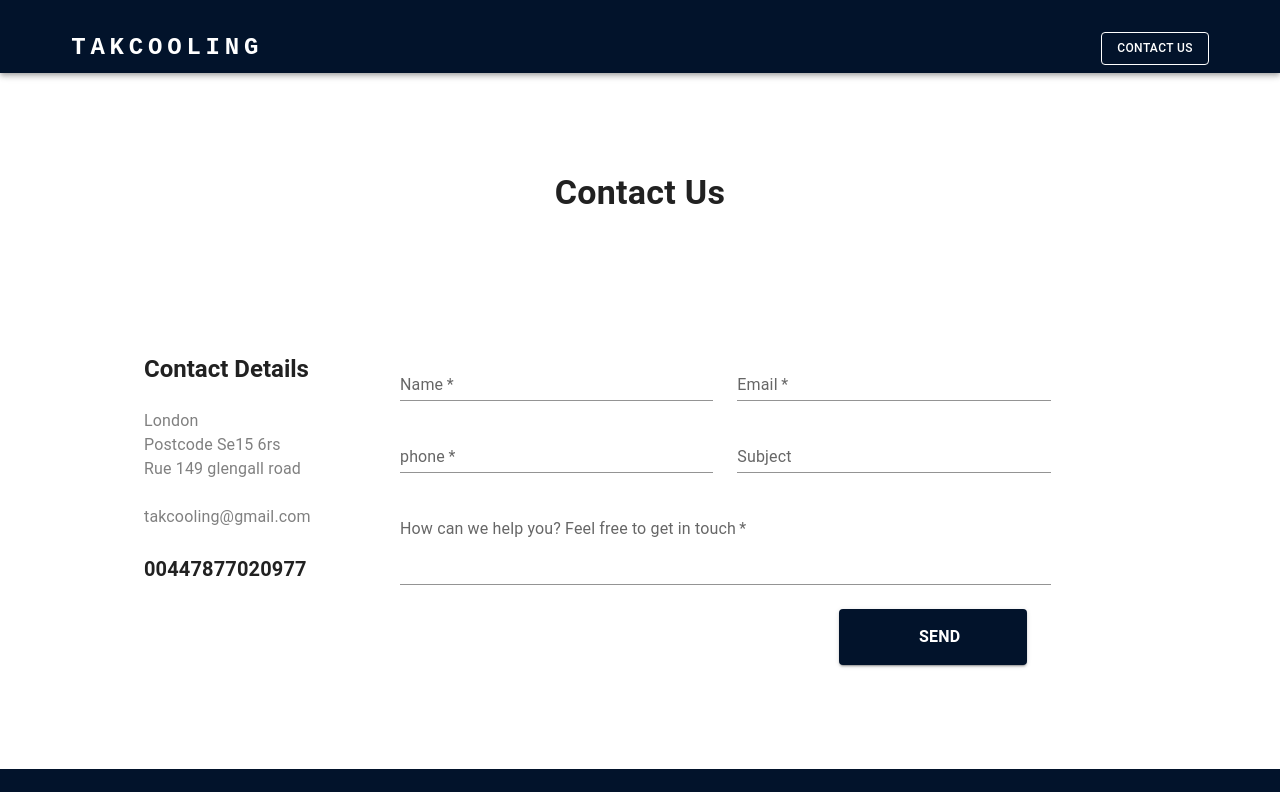
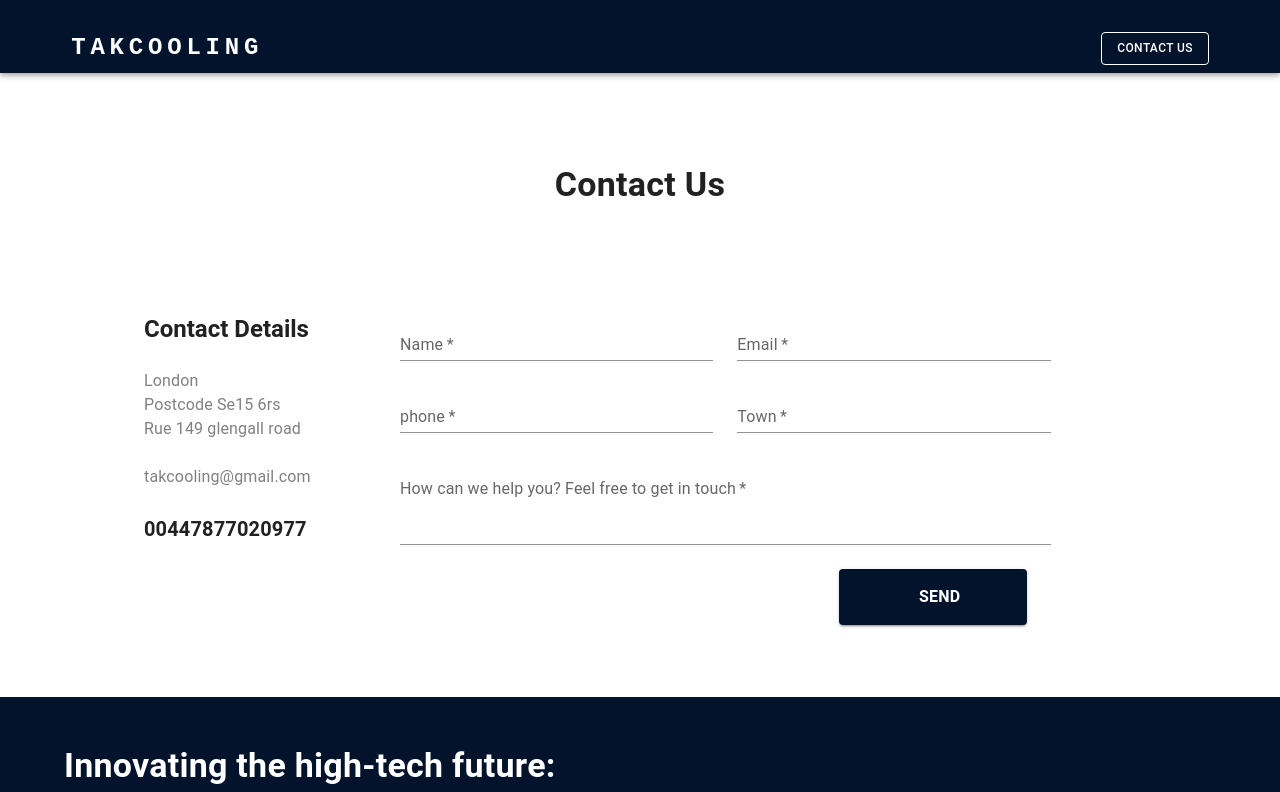
Before and after one commit to iaifrns/FreelanceTakcooling, a React (Vite) app: page /contact in a window 1280 px wide. Shown: the top 792 px of the page. Built offline with nearby package versions, Linux system fonts and the light colour scheme; some icons are missing; the HTML template or start-up script is replaced by a standard one.

Commit message:
changes in the app

```diff
--- a/src/components/contactHeader.tsx
+++ b/src/components/contactHeader.tsx
@@ -2,7 +2,7 @@ import { Grid, Typography } from "@mui/material"
 
 export const Header = () => {
     return (
-        <Grid container justifyContent={'center'} alignItems={'center'} height={'20vh'} mt={5}>
+        <Grid container justifyContent={'center'} alignItems={'center'} height={'20vh'} mt={4}>
             <Grid>
                 <Typography variant="h4" fontWeight={'bold'}>Contact Us</Typography>
             </Grid>
--- a/src/components/formContent.tsx
+++ b/src/components/formContent.tsx
@@ -42,9 +42,10 @@ export const FormContent = ({isSmallScreen} : {isSmallScreen : boolean}) => {
         </Grid>
         <Grid item xs={12} sm={6}>
           <TextField
-            id="subject"
-            name="subject"
-            label="Subject"
+            required
+            id="town"
+            name="town"
+            label="Town"
             fullWidth
             variant="standard"
           />
--- a/src/components/header.tsx
+++ b/src/components/header.tsx
@@ -4,12 +4,12 @@ import { Link } from "react-router-dom";
 
 const defaultTheme = createTheme();
 
-export const TopBar = () => {
+export const TopBar = ({ isSmallScreen }: { isSmallScreen: boolean }) => {
 
     return (
         <AppBar position="static" style={{ backgroundColor: '#02132b', padding: 8 }}>
             <Grid container mt={3} justifyContent={'center'}>
-                <Grid container width={'90%'} justifyContent={'space-between'}>
+                <Grid container width={'90%'} justifyContent={ !isSmallScreen ? 'space-between' : 'center'}>
                     <Link to={'/'} style={{ textDecoration: 'none', color: 'white' }}>
                         <Typography
                             variant="h5"
@@ -17,7 +17,7 @@ export const TopBar = () => {
                             component="a"
                             href="#app-bar-with-responsive-menu"
                             sx={{
-                                mr: 5,
+                                mr: isSmallScreen ? 0 : 5,
                                 display: { xs: 'flex', md: 'flex' },
                                 fontFamily: 'monospace',
                                 fontWeight: 700,
@@ -30,13 +30,17 @@ export const TopBar = () => {
                         </Typography>
                     </Link>
 
-                    <Box sx={{ flexGrow: 0 }}>
+                    {!isSmallScreen && <Box sx={{ flexGrow: 0 }}>
                         <Tooltip title="Open settings">
                             <Link to={"/contact"} style={{ textDecoration: 'none', color: 'white', width: '100%' }}>
-                                <Button variant="outlined" color="inherit" fullWidth> <span style={{ fontSize: '12px' }}>Contact Us</span> </Button>
+                                <Button variant="outlined" color="inherit" fullWidth>
+                                    <span style={{ fontSize: '12px' }}>Contact Us</span>
+                                </Button>
                             </Link>
                         </Tooltip>
                     </Box>
+                    }
+
                 </Grid>
 
             </Grid>
@@ -53,7 +57,7 @@ const Hearder = () => {
     return (
         <>
             <ThemeProvider theme={defaultTheme}>
-                <TopBar />
+                <TopBar isSmallScreen= {smallScreen} />
                 <Grid container component="main" sx={{ height: '100%', backgroundColor: '#02132b' }}>
                     <CssBaseline />
                     <Grid
@@ -72,22 +76,28 @@ const Hearder = () => {
                             height={'90%'}
                         />
                     </Grid>
+
                     <Grid container xs={12} sm={8} md={6} bgcolor={'rgba(0,0,0,0)'} justifyContent={'center'} alignContent={'center'} >
                         <Grid container width={'80%'}>
                             <Typography variant={smallScreen ? "h5" : "h3"} color={'white'} >Empowering Industries: Your Ultimate Refrigeration Solution</Typography>
-                            <Typography variant="subtitle1" align="justify" color={'white'} mt={smallScreen ? 4 : 8} mb={smallScreen ? 4 : 8}> I am positioned as a factory industrial leader in power, specializing in the efficient and advanced cooling solutions essential for industrial processes.</Typography>
+                            <Typography variant="subtitle1" align="justify" color={'white'} mt={smallScreen ? 4 : 8} mb={smallScreen ? 4 : 8}>
+                                I am positioned as a factory industrial leader in power, specializing in the efficient
+                                and advanced cooling solutions essential for industrial processes.
+                            </Typography>
                             <Link to={"/contact"} style={{ textDecoration: 'none', color: 'white', width: '100%' }}>
-                            <Button
-                                variant="contained"
-                                style={{ padding: 16, width: '35%', backgroundColor: 'brown', marginBottom: 16 }}
-                            >
-                                <Typography variant="subtitle1">Contact Us</Typography>
-                            </Button>
+
+                                <Button
+                                    variant="contained"
+                                    style={{ padding: 16, width: smallScreen ? '100%' : '35%', backgroundColor: 'brown', marginBottom: 16 }}
+                                >
+                                    <Typography variant="subtitle1">Contact Us</Typography>
+                                </Button>
                             </Link>
 
                         </Grid>
 
                     </Grid>
+
                 </Grid>
             </ThemeProvider>
         </>
--- a/src/pages/contactPage.tsx
+++ b/src/pages/contactPage.tsx
@@ -22,7 +22,7 @@ export const ContactPage = () => {
         lng: 80.6337262, // default longitude
       }; */
 
-      const sendToWhatsapp = () => {
+    const sendToWhatsapp = () => {
         const phone = '+447877020977'
         window.location.href = `whatsapp://send?phone=${phone}`;
       }
@@ -30,7 +30,7 @@ export const ContactPage = () => {
     return (
         <ThemeProvider theme={defaultTheme}>
             <CssBaseline />
-            <TopBar  />
+            <TopBar isSmallScreen = {isSmallScreen} />
             <Header />
             {/* <Grid container>
                 <GoogleMap
@@ -42,7 +42,7 @@ export const ContactPage = () => {
                 </GoogleMap>
             </Grid> */}
             <Grid container justifyContent={'center'}>
-                <Grid container m={isSmallScreen ? 4 : 8} width={isSmallScreen ? '100%' : '80%'}>
+                <Grid container m={isSmallScreen ? 2 : 4} width={isSmallScreen ? '100%' : '80%'}>
                     <Grid xs={12} md={3} p={2}>
                         <ContactDetails onClick={sendToWhatsapp} />
                     </Grid>
```
